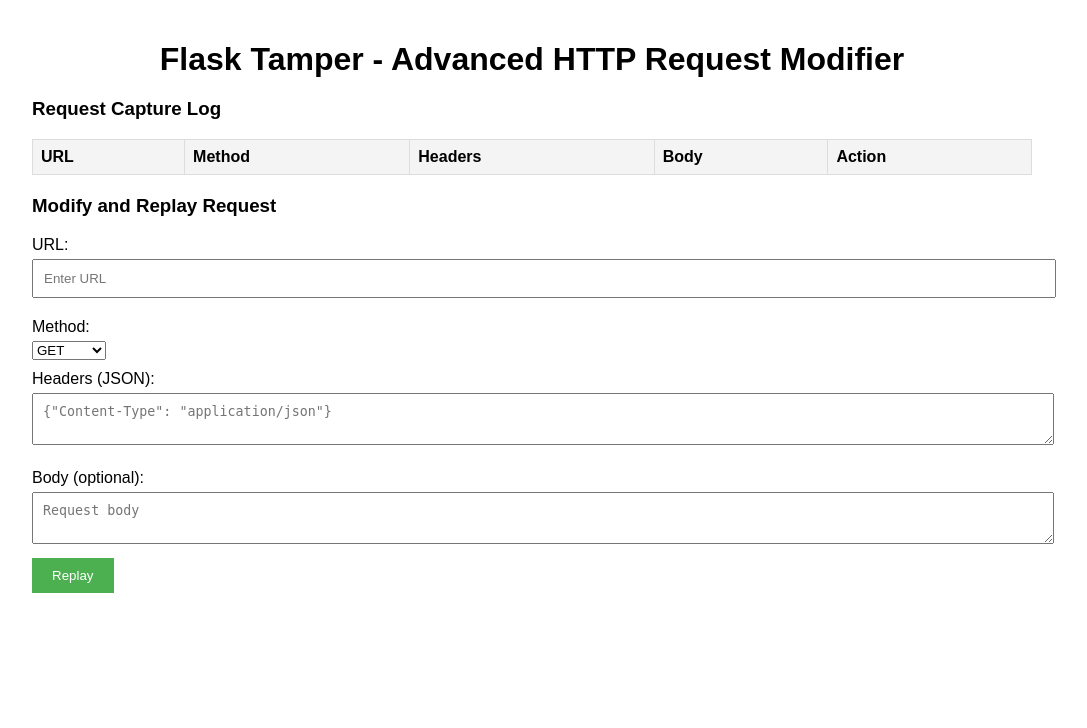
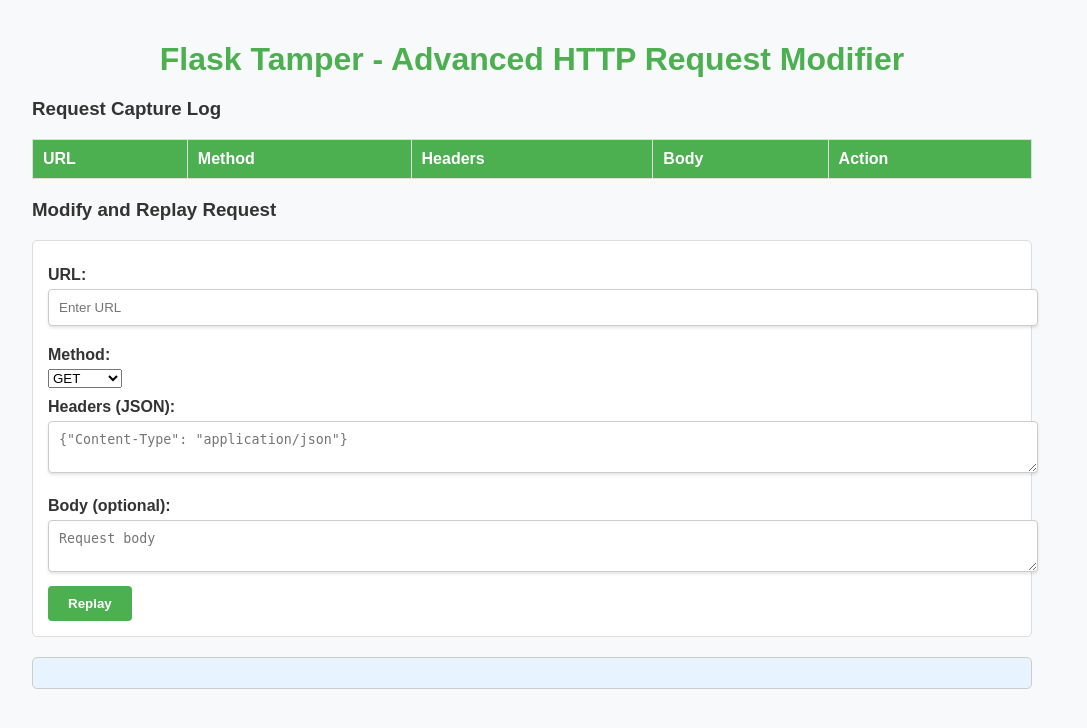
Before and after one commit to SleepTheGod/Flask_Tamper, a Flask app: template templates/index.html in a window 1280 px wide. Shown: the top 728 px of the page, without its empty margins (108-1195 px from the left). Run offline with Flask 3, Linux system fonts and the light colour scheme; the template is opened without the code that fills it, so the values that code supplies are empty; parts of the project's set-up code (start-up, migrations or seed data) failed here and were passed over; some libraries are stand-ins or nearby versions.

Commit message:
Update style.css

```diff
--- a/static/style/style.css
+++ b/static/style/style.css
@@ -3,11 +3,14 @@
     margin: 0 auto;
     padding: 20px;
     max-width: 1000px;
+    background-color: #f8f9fa; /* Light background for better contrast */
+    color: #333; /* Darker text color */
 }
 
 h1 {
     text-align: center;
     margin-bottom: 20px;
+    color: #4CAF50; /* Green color for the heading */
 }
 
 table {
@@ -18,37 +21,63 @@
 
 th, td {
     border: 1px solid #ddd;
-    padding: 8px;
+    padding: 10px;
+    text-align: left; /* Ensures text is aligned to the left */
 }
 
 th {
-    background-color: #f4f4f4;
-    text-align: left;
+    background-color: #4CAF50; /* Green background for table headers */
+    color: white; /* White text for table headers */
+}
+
+tr:hover {
+    background-color: #f1f1f1; /* Highlight row on hover */
 }
 
 form {
     margin-bottom: 20px;
+    padding: 15px; /* Add padding around the form */
+    border: 1px solid #ddd; /* Add border for distinction */
+    border-radius: 5px; /* Rounded corners for the form */
+    background-color: white; /* White background for the form */
 }
 
 label {
     display: block;
     margin: 10px 0 5px;
+    font-weight: bold; /* Bold labels for better readability */
 }
 
 input, textarea {
     width: 100%;
     padding: 10px;
     margin-bottom: 10px;
+    border: 1px solid #ccc; /* Light border for input fields */
+    border-radius: 4px; /* Slightly rounded corners for input fields */
+    box-shadow: 0 2px 3px rgba(0, 0, 0, 0.1); /* Subtle shadow for depth */
 }
 
 button {
-    background-color: #4CAF50;
-    color: white;
+    background-color: #4CAF50; /* Green background */
+    color: white; /* White text */
     padding: 10px 20px;
     border: none;
+    border-radius: 4px; /* Rounded corners */
     cursor: pointer;
+    font-weight: bold; /* Bold text for buttons */
+    transition: background-color 0.3s ease; /* Smooth transition for hover effect */
 }
 
 button:hover {
-    background-color: #45a049;
+    background-color: #45a049; /* Darker green on hover */
 }
+
+#response_display {
+    margin-top: 20px;
+    padding: 15px;
+    border: 1px solid #ccc;
+    border-radius: 5px;
+    background-color: #e7f3fe; /* Light blue background for response display */
+    color: #31708f; /* Blue text color */
+    font-family: monospace; /* Monospace font for response display */
+}
```
